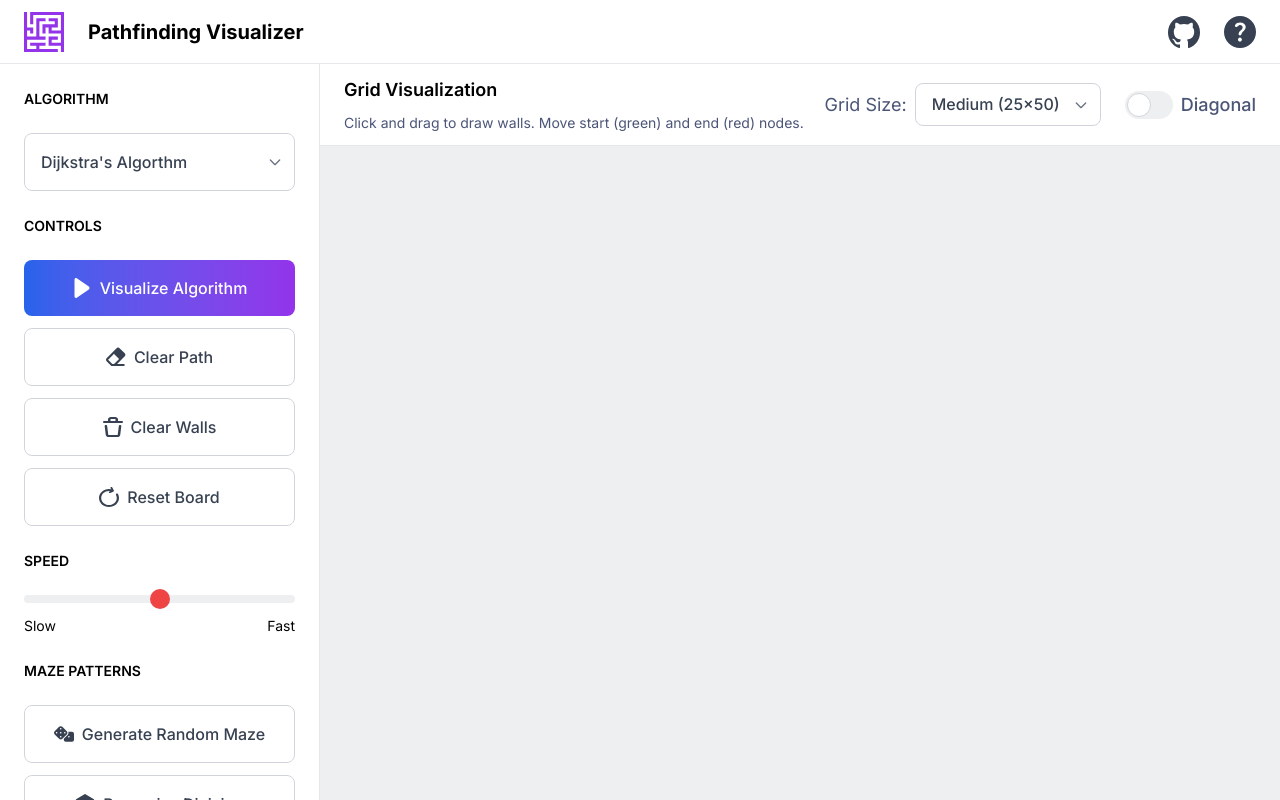
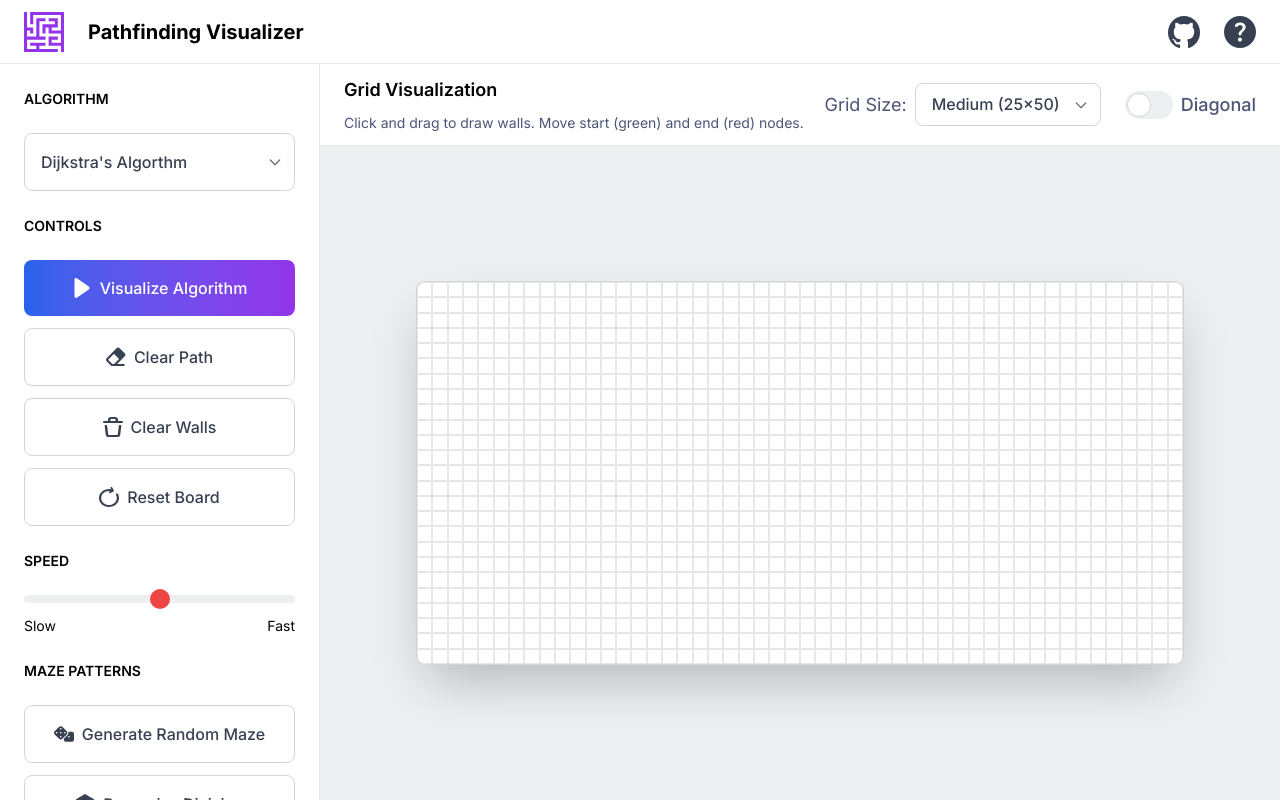
Before and after one commit to JustinAndreiGonzales/Pathfinding-visualizer, a React (Vite) app: page / in a window 1280 px wide. Built offline with nearby package versions, Linux system fonts and the light colour scheme.

Commit message:
finished UI

```diff
--- a/src/App.tsx
+++ b/src/App.tsx
@@ -4,7 +4,7 @@ import Sidebar from './components/Sidebar';
 
 function App() {
     return (
-        <div className='h-screen overflow-hidden grid grid-cols-[320px_1fr] grid-rows-[64px_1fr]'>
+        <div className='h-screen grid grid-cols-[320px_1fr] grid-rows-[64px_1fr]'>
             <Header />
             <Sidebar />
             <Main />
--- a/src/components/Main/Main.tsx
+++ b/src/components/Main/Main.tsx
@@ -1,9 +1,16 @@
+import type { CellState } from '../../types';
 import MainHeader from './MainHeader';
+import Maze from './Maze';
 
 const Main = () => {
+    const { x, y } = { x: 25, y: 50 };
+    const grid = Array.from({ length: x }, () =>
+        Array.from({ length: y }, () => 'unvisited' as CellState)
+    );
     return (
-        <div className='relative flex justify-center items-center bg-bg-2 w-full h-full'>
+        <div className='bg-bg-2 w-full flex flex-col'>
             <MainHeader />
+            <Maze size={[x, y]} grid={grid} />
         </div>
     );
 };
--- a/src/components/Main/MainHeader.tsx
+++ b/src/components/Main/MainHeader.tsx
@@ -6,7 +6,7 @@ const MainHeader = () => {
     // TODO: toggle to context
     const [isToggled, setIsToggled] = useState(false);
     return (
-        <div className='absolute top-0 left-0 w-full flex items-center justify-between py-3 px-6 inter font-normal text-[14px] text-tertiary bg-white border-b border-brdr-1'>
+        <div className='w-full flex items-center justify-between py-3 px-6 inter font-normal text-[14px] text-tertiary bg-white border-b border-brdr-1'>
             <div className='flex flex-col gap-2'>
                 <span className='text-black font-semibold text-lg'>
                     Grid Visualization
--- /dev/null
+++ b/src/components/Main/Maze.tsx
@@ -0,0 +1,41 @@
+import type { CellState } from '../../types';
+
+type MazeProps = {
+    size: [number, number];
+    grid: CellState[][];
+};
+
+const Maze = ({ size, grid }: MazeProps) => {
+    const gridRowCol = (() => {
+        switch (size[0]) {
+            case 20:
+                return 'grid-cols-40 grid-rows-20';
+            case 25:
+                return 'grid-cols-50 grid-rows-25';
+            case 30:
+                return 'grid-cols-60 grid-rows-30';
+            default:
+                return '';
+        }
+    })();
+    return (
+        <div className='flex w-full h-full justify-center items-center rounded-2xl'>
+            <div
+                className={`grid ${gridRowCol} w-4/5 aspect-2/1 max-h-full shadow-2xl rounded-lg border border-brdr-2`}
+            >
+                {grid.map((row, i) =>
+                    row.map((cell, j) => (
+                        <div
+                            key={`${i}-${j}`}
+                            className={`w-full h-full border border-brdr-1 bg-white cursor-pointer
+                                ${i === 0 && j === 0 ? 'rounded-tl-lg' : i === 0 && j === size[1] - 1 ? 'rounded-tr-lg' : i === size[0] - 1 && j === 0 ? 'rounded-bl-lg' : i === size[0] - 1 && j === size[1] - 1 ? 'rounded-br-lg' : ''}
+                                `}
+                        ></div>
+                    ))
+                )}
+            </div>
+        </div>
+    );
+};
+
+export default Maze;
--- a/src/components/Sidebar.tsx
+++ b/src/components/Sidebar.tsx
@@ -11,7 +11,10 @@ import { DropdownIcon } from '../icons/DropdownIcon';
 // TODO: statistics data
 const Sidebar = () => {
     return (
-        <div className='overflow-y-auto border-r flex flex-col border-brdr-1 w-[320px] p-6 gap-6 no-scrollbar'>
+        <div
+            className='overflow-y-auto border-r flex flex-col border-brdr-1 w-[320px] p-6 gap-6 no-scrollbar'
+            style={{ height: 'calc(100vh - 64px)' }}
+        >
             {/* Algo Selection */}
             <SidebarGroup header='ALGORITHM'>
                 <AlgorithmControl />
--- a/src/types.ts
+++ b/src/types.ts
@@ -1,3 +1,11 @@
 export type IconProps = {
     className?: string;
 };
+
+export type CellState =
+    | 'unvisited'
+    | 'visited'
+    | 'start'
+    | 'end'
+    | 'wall'
+    | 'path';
```
